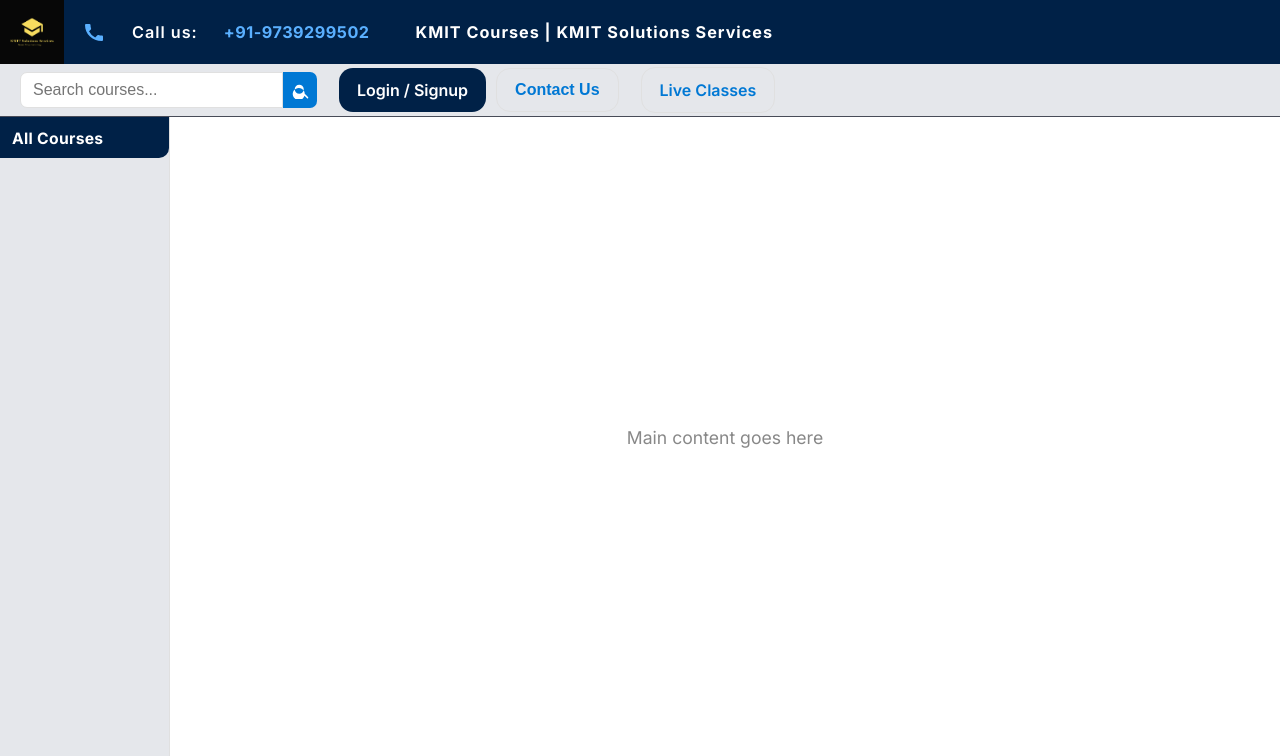
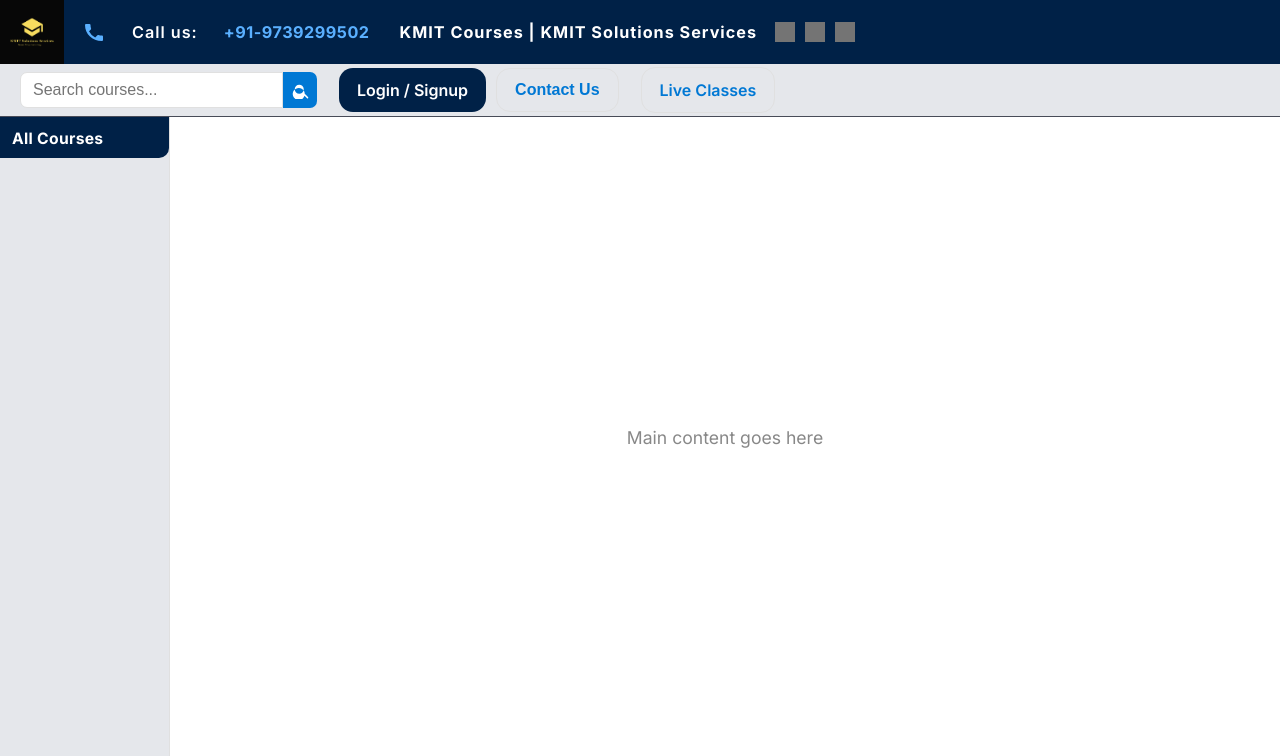
Before and after one commit to kmitsolution/KmitCourses.com, a PHP site: page /default.php in a window 1280 px wide. Shown: the top 756 px of the page. Run offline with PHP 8.4, Linux system fonts and the light colour scheme; grey boxes are pictures that could not be loaded.

Commit message:
Added the social media icon

```diff
--- a/default.php
+++ b/default.php
@@ -18,6 +18,15 @@ if (session_status() === PHP_SESSION_NONE) {
     />
     <link rel="stylesheet" href="assets/style.css" />
     <style>
+      .header-social img { width:20px; height:20px; display:block; }
+      /* Ensure navbar lays out in a single row and the search form can shrink
+         so the social icons remain on the same line and are right-aligned */
+      #mainNav { display:flex; align-items:center; gap:10px; }
+      #mainNav form { flex:1 1 200px; min-width:0; }
+      .header-social { margin-left:12px; display:inline-flex; align-items:center; gap:10px; }
+      @media (max-width: 700px) {
+        .header-social { margin-left:8px !important; }
+      }
       .nav-toggle {
         display: none;
         background: none;
@@ -177,7 +186,18 @@ if (session_status() === PHP_SESSION_NONE) {
         <svg xmlns='http://www.w3.org/2000/svg' width='24' height='24' style='vertical-align:middle;margin-right:8px;fill:#5ab0ff;' viewBox='0 0 24 24'><path d='M6.62 10.79a15.053 15.053 0 006.59 6.59l2.2-2.2a1 1 0 011.01-.24c1.12.37 2.33.57 3.58.57a1 1 0 011 1V20a1 1 0 01-1 1C10.07 21 3 13.93 3 5a1 1 0 011-1h3.5a1 1 0 011 1c0 1.25.2 2.46.57 3.58a1 1 0 01-.24 1.01l-2.2 2.2z'/></svg>
         <span style="font-weight:600;letter-spacing:1px;font-size:1.08em;">Call us:</span>
         <a href="tel:+919739299502" style="color:#5ab0ff;font-weight:700;text-decoration:none;margin-left:8px;font-size:1.08em;">+91-9739299502</a>
-        <span style="margin-left:28px;font-weight:700;font-size:1.08em;letter-spacing:1px;">KMIT Courses | KMIT Solutions Services</span>
+        <span style="margin-left:12px;font-weight:700;font-size:1.08em;letter-spacing:1px;">KMIT Courses | KMIT Solutions Services</span>
+        <span class="header-social" style="margin-left:auto;display:inline-flex;align-items:center;gap:10px;">
+              <a href="https://www.facebook.com/kmitdevops/" target="_blank" rel="noopener" title="Facebook" style="display:inline-flex;align-items:center;color:#0078d4;text-decoration:none;">
+                <img src="https://cdn.jsdelivr.net/npm/simple-icons@v9/icons/facebook.svg" alt="Facebook" style="width:20px;height:20px;filter:invert(1) brightness(1.2);" />
+              </a>
+              <a href="https://instagram.com/" target="_blank" rel="noopener" title="Instagram" style="display:inline-flex;align-items:center;color:#0078d4;text-decoration:none;">
+                <img src="https://cdn.jsdelivr.net/npm/simple-icons@v9/icons/instagram.svg" alt="Instagram" style="width:20px;height:20px;filter:invert(1) brightness(1.2);" />
+              </a>
+              <a href="https://wa.me/9739299502" target="_blank" rel="noopener" title="WhatsApp" style="display:inline-flex;align-items:center;color:#0078d4;text-decoration:none;">
+                <img src="https://cdn.jsdelivr.net/npm/simple-icons@v9/icons/whatsapp.svg" alt="WhatsApp" style="width:20px;height:20px;filter:invert(1) brightness(1.2);" />
+              </a>
+            </span>
       </span>
     </div>
     <header>
@@ -238,6 +258,7 @@ if (session_status() === PHP_SESSION_NONE) {
             <?php endif; ?>
             <button id="contactBtn" class="btn" type="button" style="min-width:110px;color:#0078d4;background:#e5e7eb;border:1.5px solid #e0e0e0;font-size:1rem;">Contact Us</button>
             <a href="courses/OnlineBatches.php" class="btn" style="min-width:110px;color:#0078d4;background:#e5e7eb;border:1.5px solid #e0e0e0;font-size:1rem;">Live Classes</a>
+
           </nav>
           <!-- Contact Us Modal (unchanged) -->
           <div id="contactModal" style="display:none; position:fixed; z-index:9999; left:0; top:0; width:100vw; height:100vh; background:rgba(0,0,0,0.35); justify-content:center; align-items:center;">
```
Also changed, not shown: assets/images/Generated Image September 04, 2025 - 10_11PM.jpeg (added), assets/images/Generated Image September 04, 2025 - 10_18PM.jpeg (added), assets/images/Generated Image September 04, 2025 - 10_19PM.jpeg (added).
